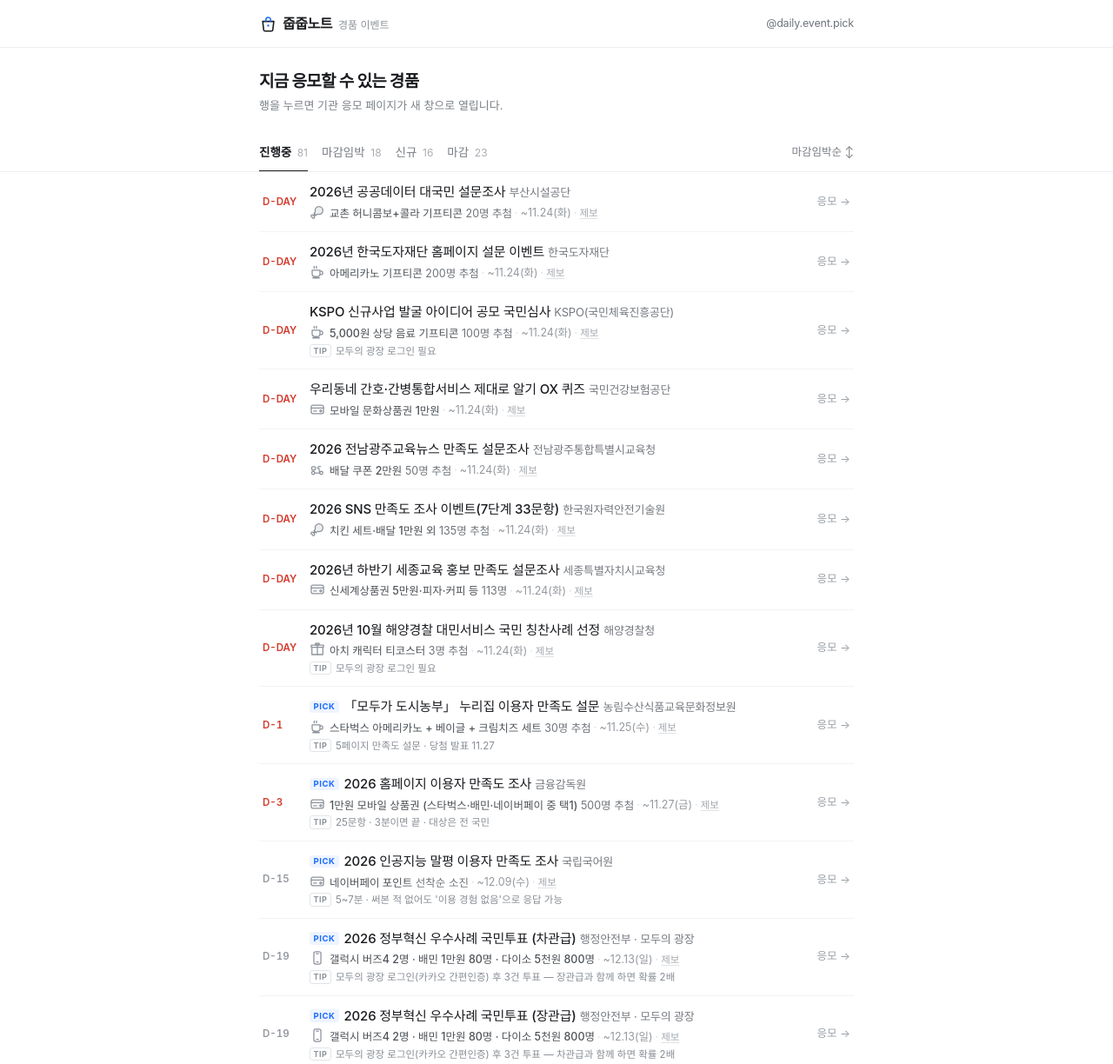
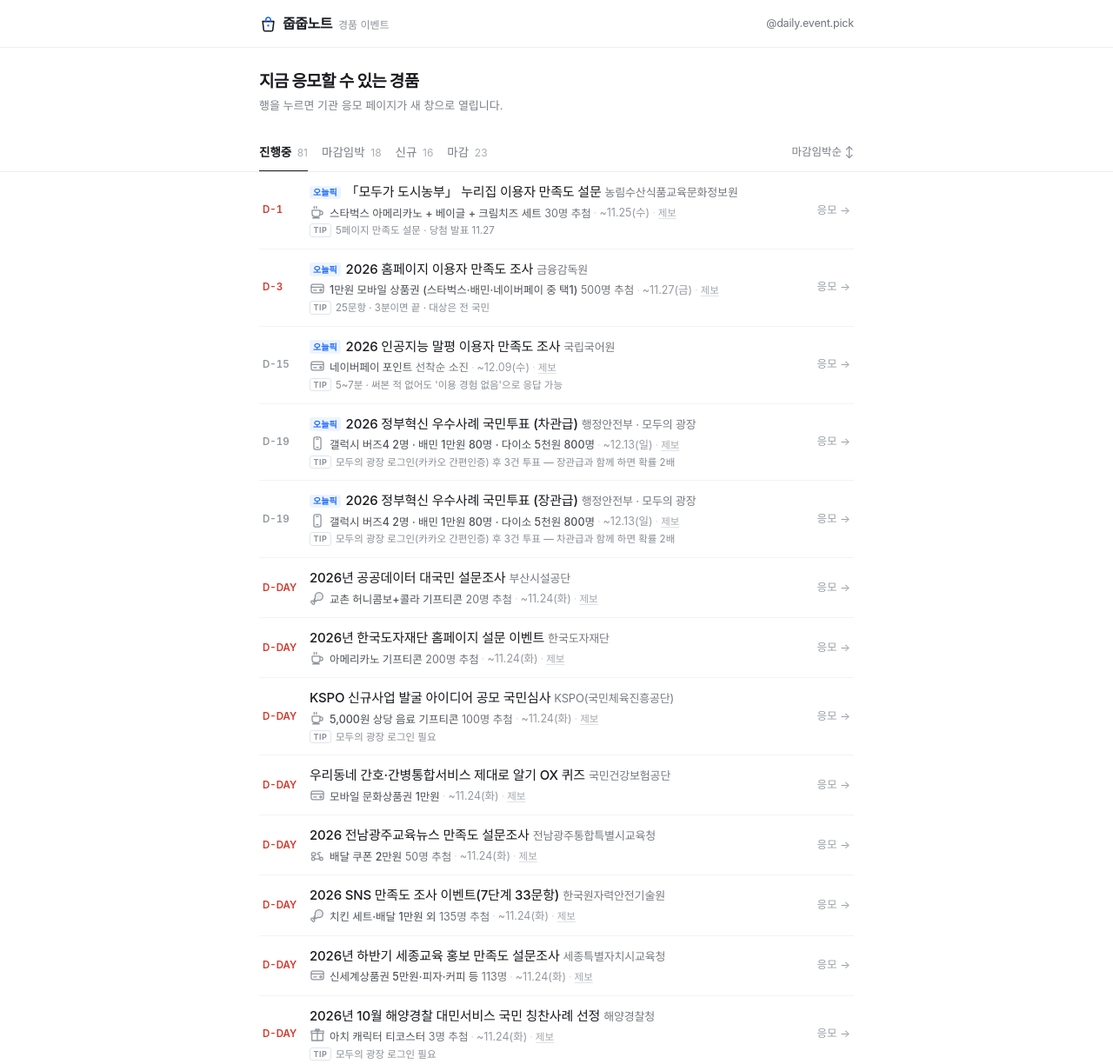
Before and after one commit to jkinject/jkinject.github.io, a plain HTML site: page daily-event-pick/index.html in a window 1280 px wide. Shown: the top 1224 px of the page at 87% size. Drawn offline with Linux system fonts and the light colour scheme; a web font is replaced by a local one.

Commit message:
daily-event-pick: PICK 배지를 '오늘픽'으로 변경, 오늘픽을 D-DAY보다 위에 고정
Co-Authored-By: Claude Fable 5.2 <noreply@anthropic.com>

```diff
--- a/daily-event-pick/index.html
+++ b/daily-event-pick/index.html
@@ -88,8 +88,8 @@
   .hd .t{flex:1 1 0%; min-width:0}
   .pick{
     flex:0 0 auto; display:inline-block; margin-top:3.5px; padding:1.5px 4px 1px; border-radius:3px;
-    background:#eef4ff; color:#1a6bff; font-size:9.5px; font-weight:700;
-    letter-spacing:.06em; line-height:1.25; text-indent:.06em;
+    background:#eef4ff; color:#1a6bff; font-size:10px; font-weight:700;
+    letter-spacing:0; line-height:1.3; white-space:nowrap;
   }
   .t{
     display:block; font-size:14.5px; font-weight:500; color:#191b1f; word-break:keep-all;
@@ -220,7 +220,7 @@
     .t{white-space:normal; display:-webkit-box; -webkit-box-orient:vertical; -webkit-line-clamp:2; line-height:1.34}
     .t em{margin-left:3px}
     .hd{gap:5px}
-    .pick{margin-top:3px; padding:1px 3.5px 0.5px; font-size:9px; letter-spacing:.04em}
+    .pick{margin-top:3px; padding:1px 3.5px 0.5px; font-size:9.5px}
     .m{font-size:12px; line-height:1.5}
     .m .ic{width:17px; height:17px; margin-right:4px; vertical-align:-3px}
     .m .ic svg{width:17px; height:17px}
@@ -545,15 +545,11 @@
     });
     var base = STATE.sort === 'new' ? cmpAdded : (STATE.filter === 'closed' ? cmpClosed : cmpDeadline);
     var pin = STATE.filter !== 'closed';   // '마감 30일' 탭에서는 고정하지 않음
-    // 고정 순서: 오늘 마감(D-DAY) → 오늘 소개분(PICK) → 나머지. 최신순에서는 PICK만 고정.
-    function rank(r){
-      if (STATE.sort === 'deadline' && r.n === 0) return 0;
-      return FEATURED[r.key] ? 1 : 2;
-    }
+    // 고정 순서: 오늘픽(오늘 소개분) → 나머지. 오늘픽은 오늘 마감(D-DAY)보다도 위에 둔다.
     rows.sort(function (a, b) {
       if (pin) {
-        var ra = rank(a), rb = rank(b);
-        if (ra !== rb) return ra - rb;
+        var fa = FEATURED[a.key] ? 1 : 0, fb = FEATURED[b.key] ? 1 : 0;
+        if (fa !== fb) return fb - fa;
       }
       return base(a, b);
     });
@@ -577,7 +573,7 @@
     var href = out ? (ev.result_url || '') : (ev.url || '#');
     var name = esc(ev.title || '(제목 없음)') + (ev.org ? '<em>' + esc(ev.org) + '</em>' : '');
     var head = '<span class="hd">' +
-      (fresh ? '<span class="pick" title="인스타 카드뉴스에서 소개한 이벤트">PICK</span>' : '') +
+      (fresh ? '<span class="pick" title="오늘 인스타 카드뉴스에서 소개한 이벤트">오늘픽</span>' : '') +
       (href
         ? '<a class="t go" title="' + esc(ev.title || '') + '" href="' + esc(href) + '" target="_blank" rel="noopener noreferrer">' + name + '</a>'
         : '<span class="t" title="' + esc(ev.title || '') + '">' + name + '</span>') +
```
Also changed, not shown: 1 other file.
